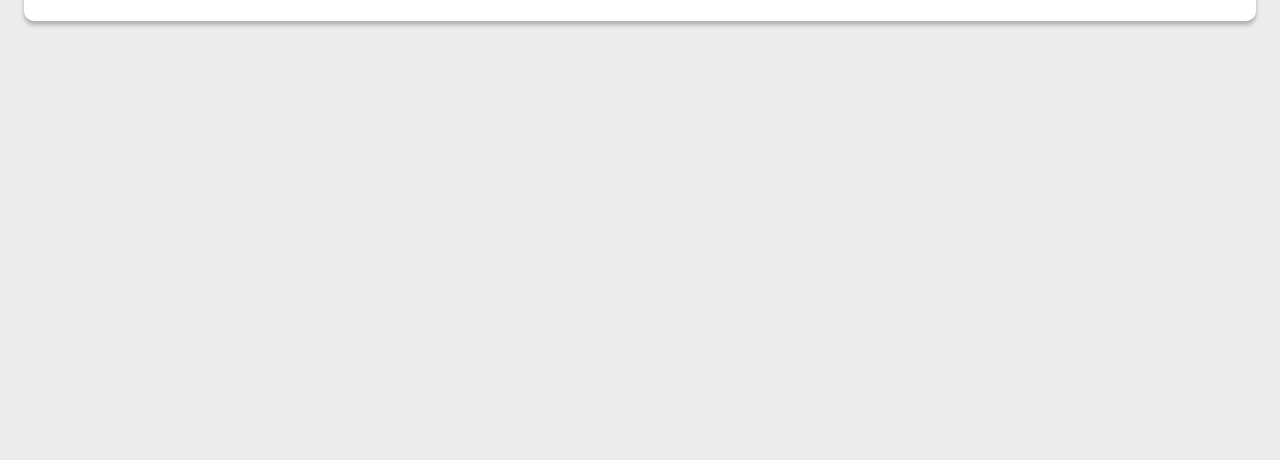
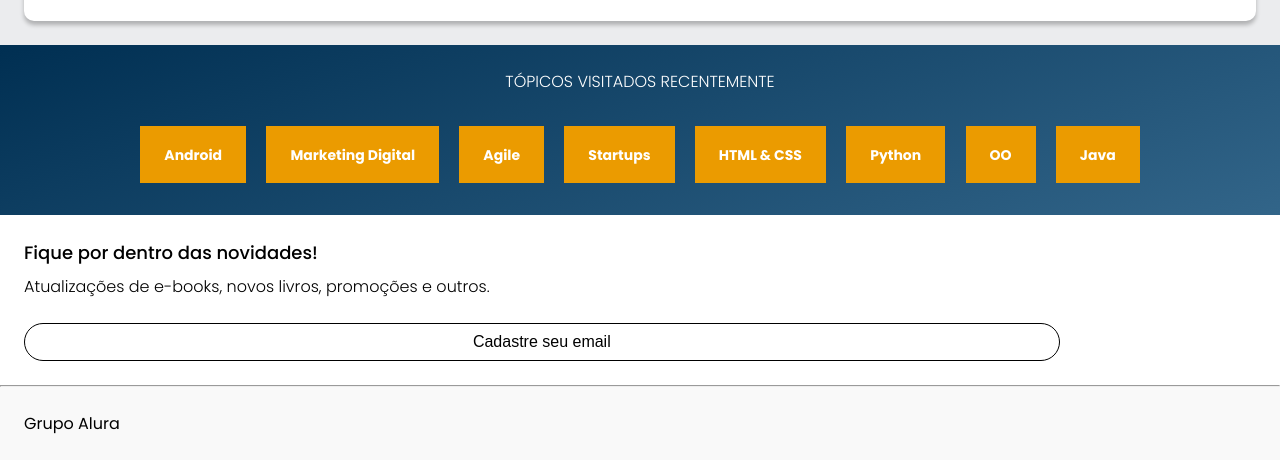
Before and after one commit to shanakellyy/alurabooks, a plain HTML site: page index.html in a window 1280 px wide. Shown: the part 2403-2863 px from the top of the page. Before the commit the page ends 2448 px from the top, so only its background shows below. Drawn offline with nearby package versions, Linux system fonts and the light colour scheme.

Commit message:
criação de rodapé

```diff
--- a/index.html
+++ b/index.html
@@ -248,7 +248,55 @@
           </div>
         </div>
       </section>
+
+      <section class="topicos">
+        <h2 class="topicos-titulo">Tópicos visitados recentemente</h2>
+        <ul class="topicos-lista">
+          <li class="topicos-lista-item">
+            <a href="#" class="topicos-lista-link">Android</a>
+          </li>
+          <li class="topicos-lista-item">
+            <a href="#" class="topicos-lista-link">Marketing Digital</a>
+          </li>
+          <li class="topicos-lista-item">
+            <a href="#" class="topicos-lista-link">Agile</a>
+          </li>
+          <li class="topicos-lista-item">
+            <a href="#" class="topicos-lista-link">Startups</a>
+          </li>
+          <li class="topicos-lista-item">
+            <a href="#" class="topicos-lista-link">HTML & CSS</a>
+          </li>
+          <li class="topicos-lista-item">
+            <a href="#" class="topicos-lista-link">Python</a>
+          </li>
+          <li class="topicos-lista-item">
+            <a href="#" class="topicos-lista-link">OO</a>
+          </li>
+          <li class="topicos-lista-item">
+            <a href="#" class="topicos-lista-link">Java</a>
+          </li>
+        </ul>
+      </section>
+
+      <section class="newsletter">
+        <h2 class="newsletter-title">Fique por dentro das novidades!</h2>
+        <p class="newsletter-text">
+          Atualizações de e-books, novos livros, promoções e outros.
+        </p>
+        <input
+          class="newsletter-email"
+          type="email"
+          placeholder="Cadastre seu email"
+        />
+      </section>
+      <hr />
     </main>
+
+    <footer class="footer">
+      <p class="footer-text">Grupo Alura</p>
+    </footer>
+
     <script src="https://cdn.jsdelivr.net/npm/swiper@9/swiper-bundle.min.js"></script>
     <script>
       const swiper = new Swiper(".swiper", {
--- a/style.css
+++ b/style.css
@@ -2,9 +2,11 @@
 @import url("./styles/header.css");
 @import url("./styles/banner.css");
 @import url("./styles/section.css");
+@import url("./styles/topicos.css");
+@import url("./styles/footer.css");
 
 /*fontes*/
-@import url('https://fonts.googleapis.com/css2?family=Inter:wght@400;500&family=Poppins:wght@300;400;500;700&display=swap');
+@import url("https://fonts.googleapis.com/css2?family=Inter:wght@400;500&family=Poppins:wght@300;400;500;700&display=swap");
 
 * {
   margin: 0;
@@ -12,13 +14,15 @@
 }
 
 :root {
-    --cinza: #EBECEE;
-    --branco: #FFFFFF;
-    --laranja: #EB9B00;
-    --azul: #002F52;
-    --cinza-escuro: #000000D9;
-    --azul-degrade: linear-gradient(160deg, #002F52 0%, #326589 100%);
-    --fonte-principal: "Poppins"
+  --cinza: #ebecee;
+  --branco: #ffffff;
+  --laranja: #eb9b00;
+  --azul: #002f52;
+  --cinza-escuro: #000000d9;
+  --azul-degrade: linear-gradient(160deg, #002f52 0%, #326589 100%);
+  --fonte-principal: "Poppins";
+  --cinza-claro: #f9f9f9;
+  --preto: #000000;
 }
 
 body {
--- /dev/null
+++ b/styles/footer.css
@@ -0,0 +1,9 @@
+.footer {
+  padding: 1.5rem;
+  background: var(--cinza-claro);
+}
+
+.footer-text {
+  color: var(--preto);
+  font-size: 1rem;
+}
--- /dev/null
+++ b/styles/topicos.css
@@ -0,0 +1,65 @@
+.topicos {
+  background: var(--azul-degrade);
+  padding: 1.5rem 0;
+}
+
+.topicos-titulo {
+  color: var(--branco);
+  text-align: center;
+  font-size: 1rem;
+  font-weight: 300;
+  text-transform: uppercase;
+  margin-bottom: 1.5rem;
+}
+
+.topicos-lista {
+  list-style-type: none;
+  text-align: center;
+}
+
+.topicos-lista-item {
+  padding: 1rem 1.5rem;
+  background: var(--laranja);
+  display: inline-block;
+  margin: 0.5rem;
+}
+
+.topicos-lista-link {
+  text-decoration: none;
+  color: var(--branco);
+  font-size: 0.875rem;
+  font-weight: 700;
+}
+
+.newsletter {
+  background: var(--branco);
+  padding: 1.5rem;
+}
+
+.newsletter-title {
+  font-size: 1.125rem;
+  font-weight: 500;
+  color: var(--azul-degrade);
+}
+
+.newsletter-text {
+  font-size: 1rem;
+  font-weight: 300;
+  color: var(--azul-degrade);
+  margin: 0.5rem 0 1.5rem 0;
+}
+
+.newsletter-email {
+  border-radius: 24px;
+  border: 1px solid;
+  border-color: var(--azul-degrade);
+  padding: 0.65rem 1.5rem;
+  width: 80%;
+  background: transparent;
+}
+
+.newsletter-email::placeholder {
+  color: var(--azul-degrade);
+  font-size: 1rem;
+  text-align: center;
+}
```
Lines whose indentation alone changed are shown as unchanged.
